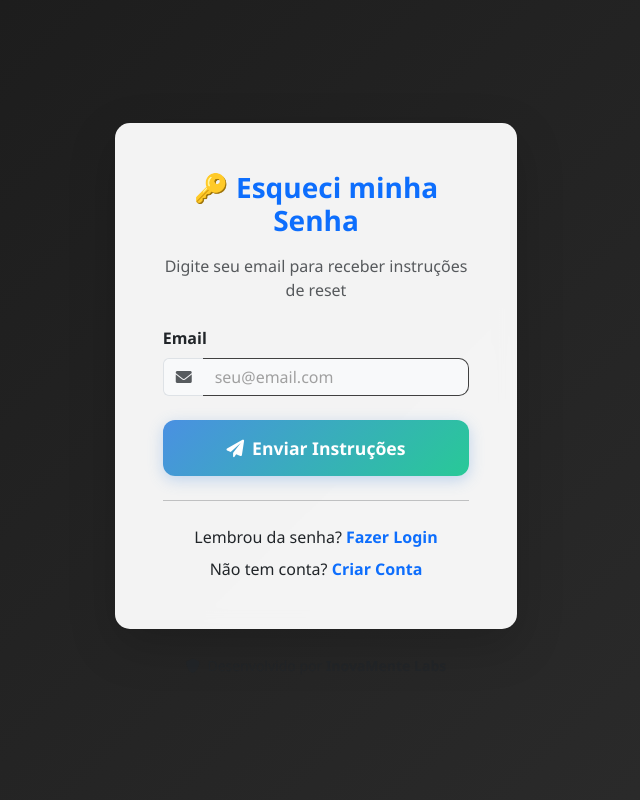
After one commit to cguedes90/rodostats, a Flask app: page /forgot_password in a window 1280 px wide. The commit adds this page. Shown: the whole page, without its empty margins (324-964 px from the left). Run offline with Flask 3, Linux system fonts and the light colour scheme; some libraries are stand-ins or nearby versions.

```diff
--- a/app.py
+++ b/app.py
@@ -7,6 +7,7 @@ from datetime import datetime, timedelta
 from flask import Flask, render_template, request, redirect, url_for, flash, jsonify, session, send_file
 from flask_sqlalchemy import SQLAlchemy
 from flask_login import LoginManager, UserMixin, login_user, logout_user, login_required, current_user
+from flask_mail import Mail, Message
 from werkzeug.security import generate_password_hash, check_password_hash
 from werkzeug.utils import secure_filename
 from werkzeug.middleware.proxy_fix import ProxyFix
@@ -41,6 +42,16 @@ app.wsgi_app = ProxyFix(app.wsgi_app, x_for=1, x_proto=1, x_host=1, x_prefix=1)
 # Banco de dados
 db = SQLAlchemy(app)
 
+# Configuração do Flask-Mail
+app.config['MAIL_SERVER'] = os.environ.get('MAIL_SERVER', 'smtp.gmail.com')
+app.config['MAIL_PORT'] = int(os.environ.get('MAIL_PORT', '587'))
+app.config['MAIL_USE_TLS'] = os.environ.get('MAIL_USE_TLS', 'true').lower() in ['true', 'on', '1']
+app.config['MAIL_USERNAME'] = os.environ.get('MAIL_USERNAME', '')
+app.config['MAIL_PASSWORD'] = os.environ.get('MAIL_PASSWORD', '')
+app.config['MAIL_DEFAULT_SENDER'] = os.environ.get('MAIL_DEFAULT_SENDER', 'noreply@rodostats.com')
+
+mail = Mail(app)
+
 # Login Manager
 login_manager = LoginManager()
 login_manager.init_app(app)
@@ -52,6 +63,54 @@ if genai:
     gemini_api_key = os.environ.get('GEMINI_API_KEY')
     if gemini_api_key:
         genai.configure(api_key=gemini_api_key)
+
+# === FUNÇÕES DE EMAIL ===
+
+def send_email(to, subject, template, **kwargs):
+    """Envia email usando template HTML"""
+    try:
+        msg = Message(
+            subject,
+            recipients=[to],
+            html=render_template(template, **kwargs),
+            sender=app.config['MAIL_DEFAULT_SENDER']
+        )
+        mail.send(msg)
+        return True
+    except Exception as e:
+        print(f"Erro ao enviar email: {e}")
+        return False
+
+def send_welcome_email(user):
+    """Envia email de boas-vindas"""
+    return send_email(
+        to=user.email,
+        subject="🚗 Bem-vindo ao Rodo Stats!",
+        template="emails/welcome.html",
+        user=user
+    )
+
+def send_password_reset_email(user, reset_token):
+    """Envia email de reset de senha"""
+    reset_url = url_for('reset_password', token=reset_token, _external=True)
+    return send_email(
+        to=user.email,
+        subject="🔑 Reset de Senha - Rodo Stats",
+        template="emails/password_reset.html",
+        user=user,
+        reset_url=reset_url
+    )
+
+def send_email_verification(user, verification_token):
+    """Envia email de verificação"""
+    verification_url = url_for('verify_email', token=verification_token, _external=True)
+    return send_email(
+        to=user.email,
+        subject="✉️ Confirme seu email - Rodo Stats",
+        template="emails/email_verification.html",
+        user=user,
+        verification_url=verification_url
+    )
 
 # === MODELOS ===
 
@@ -324,7 +383,12 @@ def register():
         db.session.add(user)
         db.session.commit()
 
-        flash('Usuario criado com sucesso!', 'success')
+        # Enviar email de boas-vindas
+        if send_welcome_email(user):
+            flash('Usuario criado com sucesso! Verifique seu email.', 'success')
+        else:
+            flash('Usuario criado com sucesso!', 'success')
+
         return redirect(url_for('login'))
 
     return render_template('register.html')
@@ -335,6 +399,77 @@ def logout():
     """Logout do usuario"""
     logout_user()
     return redirect(url_for('index'))
+
+@app.route('/forgot_password', methods=['GET', 'POST'])
+def forgot_password():
+    """Solicitar reset de senha"""
+    if request.method == 'POST':
+        email = request.form['email']
+        user = User.query.filter_by(email=email).first()
+
+        if user:
+            # Gerar token simples (em produção, use algo mais seguro)
+            import secrets
+            reset_token = secrets.token_urlsafe(32)
+
+            # Armazenar token na sessão temporariamente
+            session[f'reset_token_{user.id}'] = {
+                'token': reset_token,
+                'expires': (datetime.utcnow() + timedelta(hours=1)).isoformat()
+            }
+
+            if send_password_reset_email(user, reset_token):
+                flash('Email de reset enviado! Verifique sua caixa de entrada.', 'success')
+            else:
+                flash('Erro ao enviar email. Tente novamente.', 'error')
+        else:
+            # Por segurança, sempre mostrar sucesso
+            flash('Se o email existir, você receberá as instruções.', 'info')
+
+        return redirect(url_for('login'))
+
+    return render_template('forgot_password.html')
+
+@app.route('/reset_password/<token>', methods=['GET', 'POST'])
+def reset_password(token):
+    """Reset de senha com token"""
+    # Buscar usuário pelo token na sessão
+    user = None
+    for key, data in list(session.items()):
+        if key.startswith('reset_token_'):
+            if data.get('token') == token:
+                # Verificar se não expirou
+                expires = datetime.fromisoformat(data['expires'])
+                if expires > datetime.utcnow():
+                    user_id = int(key.split('_')[-1])
+                    user = User.query.get(user_id)
+                    break
+                else:
+                    session.pop(key)
+
+    if not user:
+        flash('Token inválido ou expirado.', 'error')
+        return redirect(url_for('forgot_password'))
+
+    if request.method == 'POST':
+        password = request.form['password']
+        confirm_password = request.form['confirm_password']
+
+        if password != confirm_password:
+            flash('Senhas não coincidem.', 'error')
+            return render_template('reset_password.html', token=token)
+
+        # Atualizar senha
+        user.set_password(password)
+        db.session.commit()
+
+        # Limpar token
+        session.pop(f'reset_token_{user.id}', None)
+
+        flash('Senha alterada com sucesso!', 'success')
+        return redirect(url_for('login'))
+
+    return render_template('reset_password.html', token=token)
 
 @app.route('/dashboard')
 @login_required
--- /dev/null
+++ b/templates/forgot_password.html
@@ -0,0 +1,72 @@
+{% extends "base.html" %}
+
+{% block title %}Esqueci minha Senha - Rodo Stats{% endblock %}
+
+{% block content %}
+<div class="container-fluid">
+    <div class="row justify-content-center align-items-center min-vh-100">
+        <div class="col-md-6 col-lg-4">
+            <div class="card shadow-lg border-0" style="background: rgba(255, 255, 255, 0.95); backdrop-filter: blur(10px);">
+                <div class="card-body p-5">
+                    <!-- Logo/Header -->
+                    <div class="text-center mb-4">
+                        <h2 class="h3 mb-3 fw-bold text-primary">🔑 Esqueci minha Senha</h2>
+                        <p class="text-muted">Digite seu email para receber instruções de reset</p>
+                    </div>
+
+                    <!-- Formulário -->
+                    <form method="POST">
+                        <div class="mb-4">
+                            <label for="email" class="form-label fw-semibold text-dark">Email</label>
+                            <div class="input-group">
+                                <span class="input-group-text bg-light border-end-0">
+                                    <i class="fas fa-envelope text-muted"></i>
+                                </span>
+                                <input
+                                    type="email"
+                                    class="form-control border-start-0 bg-light"
+                                    id="email"
+                                    name="email"
+                                    placeholder="seu@email.com"
+                                    required
+                                >
+                            </div>
+                        </div>
+
+                        <div class="d-grid gap-2 mb-4">
+                            <button type="submit" class="btn btn-primary btn-lg fw-semibold">
+                                <i class="fas fa-paper-plane me-2"></i>Enviar Instruções
+                            </button>
+                        </div>
+                    </form>
+
+                    <!-- Links -->
+                    <div class="text-center">
+                        <hr class="my-4">
+                        <p class="mb-0">
+                            Lembrou da senha?
+                            <a href="{{ url_for('login') }}" class="text-decoration-none fw-semibold">
+                                Fazer Login
+                            </a>
+                        </p>
+                        <p class="mt-2 mb-0">
+                            Não tem conta?
+                            <a href="{{ url_for('register') }}" class="text-decoration-none fw-semibold">
+                                Criar Conta
+                            </a>
+                        </p>
+                    </div>
+                </div>
+            </div>
+
+            <!-- Footer -->
+            <div class="text-center mt-4">
+                <small class="text-muted">
+                    <i class="fas fa-shield-alt me-1"></i>
+                    Desenvolvido por <strong>InovaMente Labs</strong>
+                </small>
+            </div>
+        </div>
+    </div>
+</div>
+{% endblock %}
--- a/templates/login.html
+++ b/templates/login.html
@@ -34,6 +34,12 @@
                         </form>
 
                         <div class="text-center">
+                            <p class="mb-2">
+                                <a href="{{ url_for('forgot_password') }}" class="text-decoration-none">
+                                    <i class="fas fa-key me-1"></i>Esqueci minha senha
+                                </a>
+                            </p>
+                            <hr class="my-3">
                             <p class="text-muted mb-3">Não tem conta?</p>
                             <a href="{{ url_for('register') }}" class="btn btn-outline-primary">
                                 <i class="fas fa-user-plus me-2"></i>Cadastre-se Grátis
```
Also changed, not shown: templates/reset_password.html (added, +112 -0 lines), 1 other file.
